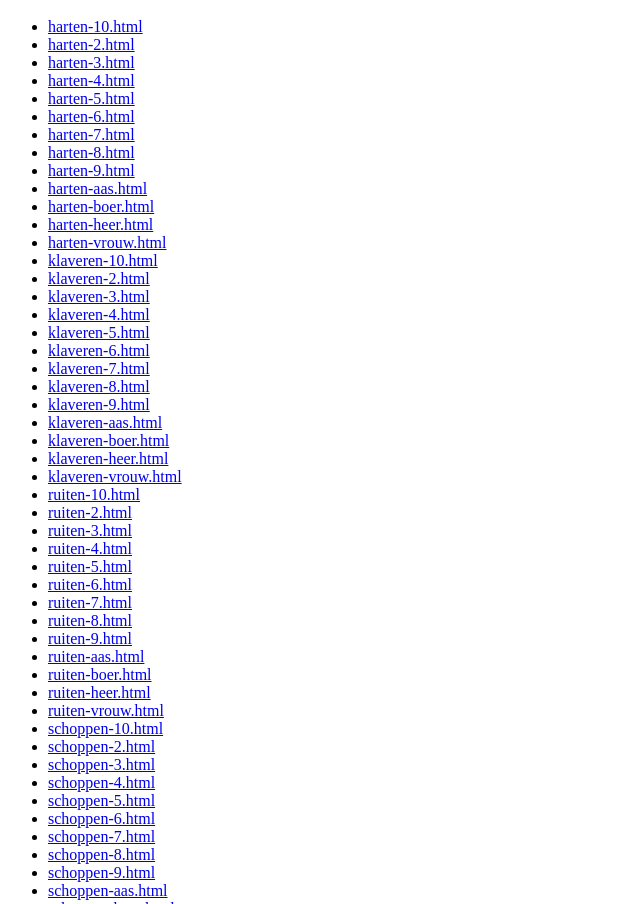
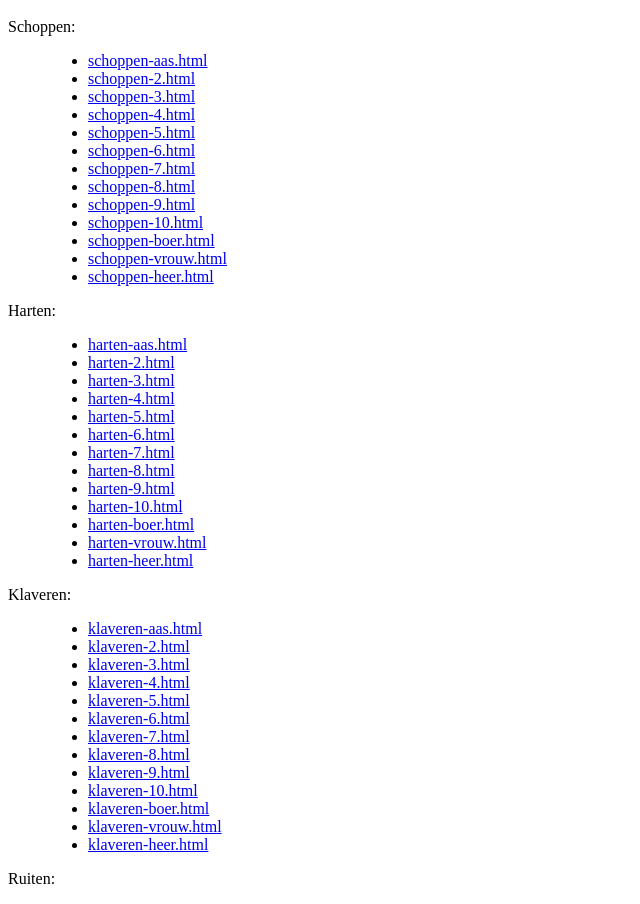
Before and after one commit to WaWhatt/wieslandia-gerechten, a plain HTML site: page index.html in a window 1280 px wide. Shown: the part 48-952 px from the top of the page, without its empty margins (0-640 px from the left). Drawn offline with Linux system fonts and the light colour scheme.

Commit message:
Add files via upload

```diff
--- a/index.html
+++ b/index.html
@@ -1,11 +1,32 @@
 <html>
   <head>
-    <title>Index</title>
+    <title>Kaarten</title>
   </head>
   <body>
     <h1>Index of HTML files:</h1>
+    <dl>
+      <dt>Schoppen:</dt>
+      <dd>
         <ul>
-      <li><a href="harten-10.html">harten-10.html</a></li>
+          <li><a href="schoppen-aas.html">schoppen-aas.html</a></li>
+          <li><a href="schoppen-2.html">schoppen-2.html</a></li>
+          <li><a href="schoppen-3.html">schoppen-3.html</a></li>
+          <li><a href="schoppen-4.html">schoppen-4.html</a></li>
+          <li><a href="schoppen-5.html">schoppen-5.html</a></li>
+          <li><a href="schoppen-6.html">schoppen-6.html</a></li>
+          <li><a href="schoppen-7.html">schoppen-7.html</a></li>
+          <li><a href="schoppen-8.html">schoppen-8.html</a></li>
+          <li><a href="schoppen-9.html">schoppen-9.html</a></li>
+          <li><a href="schoppen-10.html">schoppen-10.html</a></li>
+          <li><a href="schoppen-boer.html">schoppen-boer.html</a></li>
+          <li><a href="schoppen-vrouw.html">schoppen-vrouw.html</a></li>
+          <li><a href="schoppen-heer.html">schoppen-heer.html</a></li>
+        </ul>
+      </dd>
+      <dt>Harten:</dt>
+      <dd>
+        <ul>
+          <li><a href="harten-aas.html">harten-aas.html</a></li>
           <li><a href="harten-2.html">harten-2.html</a></li>
           <li><a href="harten-3.html">harten-3.html</a></li>
           <li><a href="harten-4.html">harten-4.html</a></li>
@@ -14,11 +35,16 @@
           <li><a href="harten-7.html">harten-7.html</a></li>
           <li><a href="harten-8.html">harten-8.html</a></li>
           <li><a href="harten-9.html">harten-9.html</a></li>
-      <li><a href="harten-aas.html">harten-aas.html</a></li>
+          <li><a href="harten-10.html">harten-10.html</a></li>
           <li><a href="harten-boer.html">harten-boer.html</a></li>
+          <li><a href="harten-vrouw.html">harten-vrouw.html</a></li>
           <li><a href="harten-heer.html">harten-heer.html</a></li>
-      <li><a href="harten-vrouw.html">harten-vrouw.html</a></li>
-      <li><a href="klaveren-10.html">klaveren-10.html</a></li>
+        </ul>
+      </dd>
+      <dt>Klaveren:</dt>
+      <dd>
+        <ul>
+          <li><a href="klaveren-aas.html">klaveren-aas.html</a></li>
           <li><a href="klaveren-2.html">klaveren-2.html</a></li>
           <li><a href="klaveren-3.html">klaveren-3.html</a></li>
           <li><a href="klaveren-4.html">klaveren-4.html</a></li>
@@ -27,11 +53,17 @@
           <li><a href="klaveren-7.html">klaveren-7.html</a></li>
           <li><a href="klaveren-8.html">klaveren-8.html</a></li>
           <li><a href="klaveren-9.html">klaveren-9.html</a></li>
-      <li><a href="klaveren-aas.html">klaveren-aas.html</a></li>
+          <li><a href="klaveren-10.html">klaveren-10.html</a></li>
           <li><a href="klaveren-boer.html">klaveren-boer.html</a></li>
+          <li><a href="klaveren-vrouw.html">klaveren-vrouw.html</a></li>
           <li><a href="klaveren-heer.html">klaveren-heer.html</a></li>
-      <li><a href="klaveren-vrouw.html">klaveren-vrouw.html</a></li>
-      <li><a href="ruiten-10.html">ruiten-10.html</a></li>
+        </ul>
+      </dd>
+
+      <dt>Ruiten:</dt>
+      <dd>
+        <ul>
+          <li><a href="ruiten-aas.html">ruiten-aas.html</a></li>
           <li><a href="ruiten-2.html">ruiten-2.html</a></li>
           <li><a href="ruiten-3.html">ruiten-3.html</a></li>
           <li><a href="ruiten-4.html">ruiten-4.html</a></li>
@@ -40,23 +72,12 @@
           <li><a href="ruiten-7.html">ruiten-7.html</a></li>
           <li><a href="ruiten-8.html">ruiten-8.html</a></li>
           <li><a href="ruiten-9.html">ruiten-9.html</a></li>
-      <li><a href="ruiten-aas.html">ruiten-aas.html</a></li>
+          <li><a href="ruiten-10.html">ruiten-10.html</a></li>
           <li><a href="ruiten-boer.html">ruiten-boer.html</a></li>
+          <li><a href="ruiten-vrouw.html">ruiten-vrouw.html</a></li>
           <li><a href="ruiten-heer.html">ruiten-heer.html</a></li>
-      <li><a href="ruiten-vrouw.html">ruiten-vrouw.html</a></li>
-      <li><a href="schoppen-10.html">schoppen-10.html</a></li>
-      <li><a href="schoppen-2.html">schoppen-2.html</a></li>
-      <li><a href="schoppen-3.html">schoppen-3.html</a></li>
-      <li><a href="schoppen-4.html">schoppen-4.html</a></li>
-      <li><a href="schoppen-5.html">schoppen-5.html</a></li>
-      <li><a href="schoppen-6.html">schoppen-6.html</a></li>
-      <li><a href="schoppen-7.html">schoppen-7.html</a></li>
-      <li><a href="schoppen-8.html">schoppen-8.html</a></li>
-      <li><a href="schoppen-9.html">schoppen-9.html</a></li>
-      <li><a href="schoppen-aas.html">schoppen-aas.html</a></li>
-      <li><a href="schoppen-boer.html">schoppen-boer.html</a></li>
-      <li><a href="schoppen-heer.html">schoppen-heer.html</a></li>
-      <li><a href="schoppen-vrouw.html">schoppen-vrouw.html</a></li>
         </ul>
+      </dd>
+    </dl>
   </body>
 </html>
```
Lines whose indentation alone changed are shown as unchanged.
